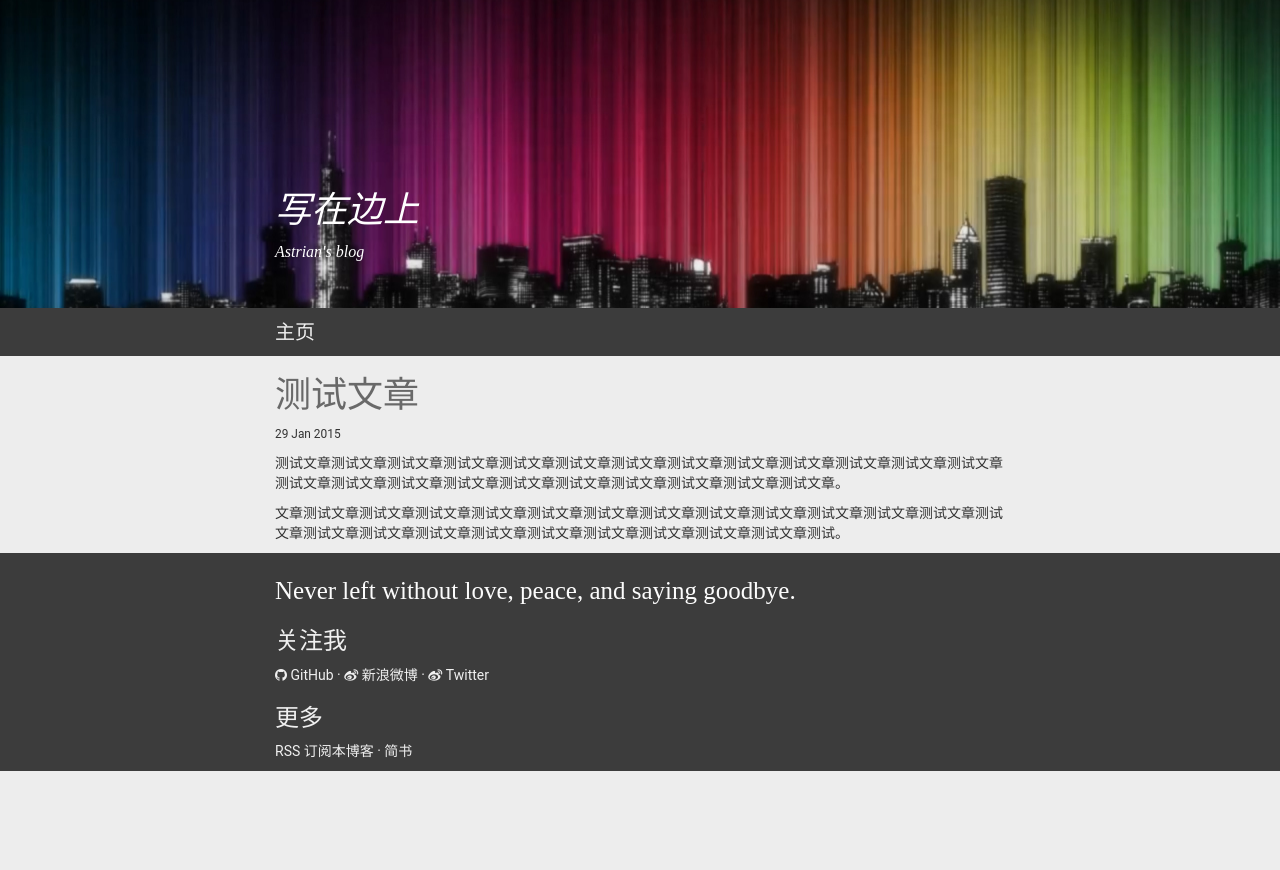
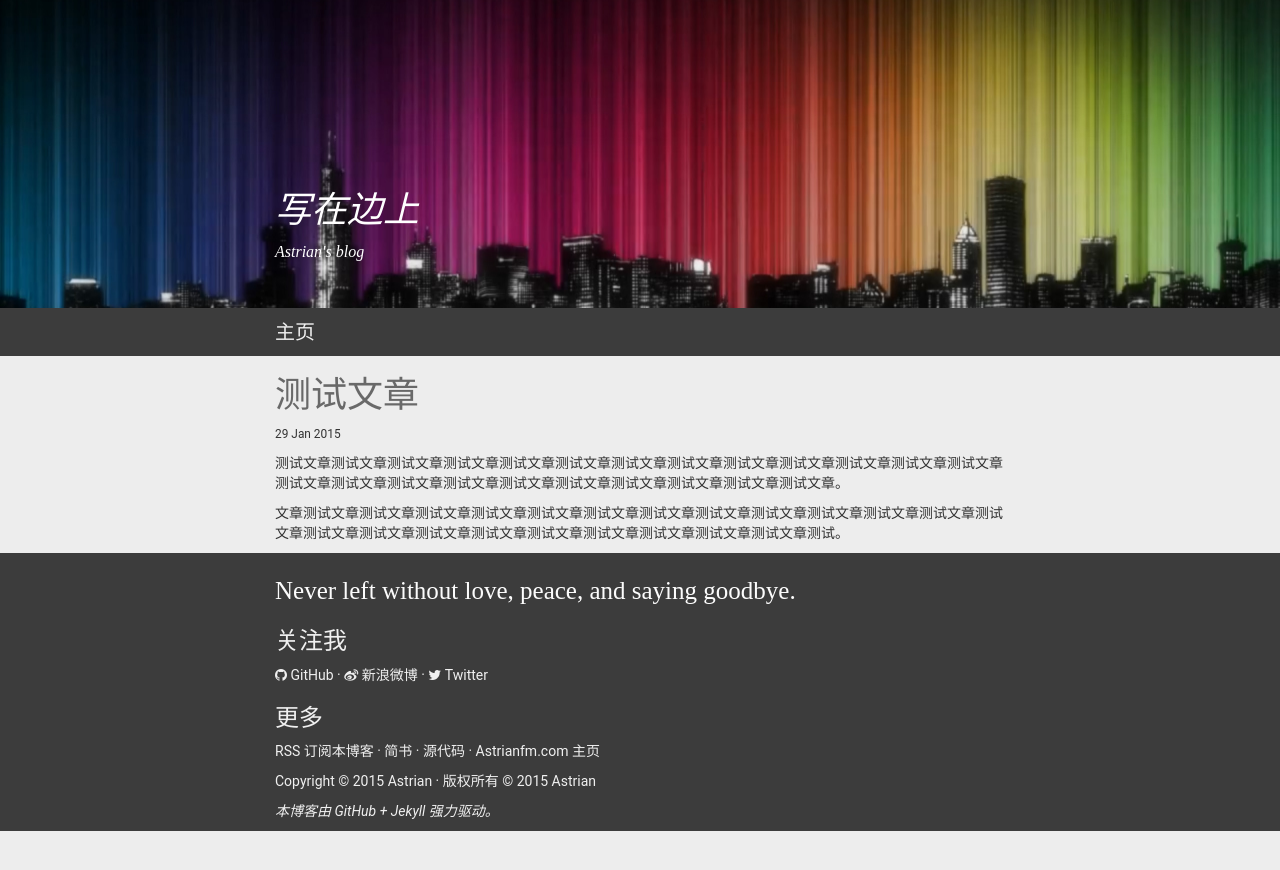
Before and after one commit to zqm1999/zqm1999.github.io, a Jekyll site: the page built from index.htm, in a window 1280 px wide. Shown: the top 870 px of the page. Built offline with Jekyll 4.4.1, drawn with Linux system fonts in a browser that asks for light colours; nearby versions of some CDN libraries; some web fonts are replaced; Markdown is read by kramdown in place of the engine named in the settings.

Commit message:
footer修改

```diff
--- a/_includes/footer.html
+++ b/_includes/footer.html
@@ -5,14 +5,18 @@
             <div  id="sociallink">
                 <h3>关注我</h3>
                 <p>
-                    <a href="https://github.com/astrian"><i class="fa fa-github"></i> GitHub</a> &middot; <a href="http://weibo.com/astrian"><i class="fa fa-weibo"></i> 新浪微博</a> &middot; <a href="https://twitter.com/AstrianZheng"><i class="fa fa-weibo"></i> Twitter</a><br />
+                    <a href="https://github.com/astrian"><i class="fa fa-github"></i> GitHub</a> &middot; <a href="http://weibo.com/astrian"><i class="fa fa-weibo"></i> 新浪微博</a> &middot; <a href="https://twitter.com/AstrianZheng"><i class="fa fa-twitter"></i> Twitter</a><br />
                 </p>
             </div>
             <div id="onemorething">
                 <h3>更多</h3>
                 <p>
-                    <a href="http://mdblog.astrianfm.com/feed.xml">RSS 订阅本博客</a> &middot; <a href="http://www.jianshu.com/users/e67778f4c42b">简书</a>
+                    <a href="http://mdblog.astrianfm.com/feed.xml">RSS 订阅本博客</a> &middot; <a href="http://www.jianshu.com/users/e67778f4c42b">简书</a> &middot; <a href="https://github.com/astrian/astrian.github.io">源代码</a> &middot; <a href="http://astrianfm.com">Astrianfm.com 主页</a>
                 </p>
+            </div>
+            <div id="info">
+                <p>Copyright © 2015 Astrian &middot; 版权所有 © 2015 Astrian</p>
+                <p><em>本博客由 GitHub + Jekyll 强力驱动。</em></p>
             </div>
         </div>
     </div>
```
